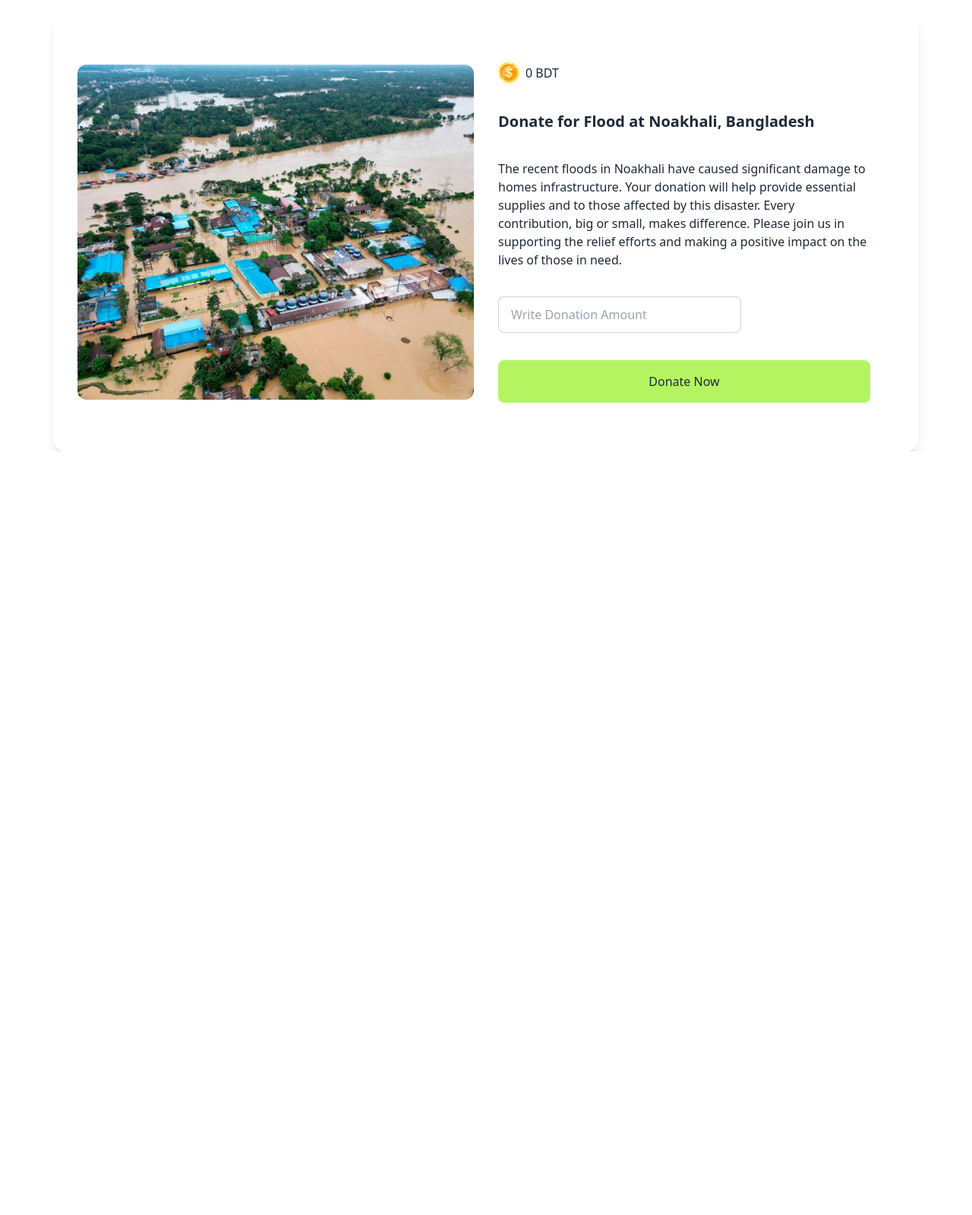
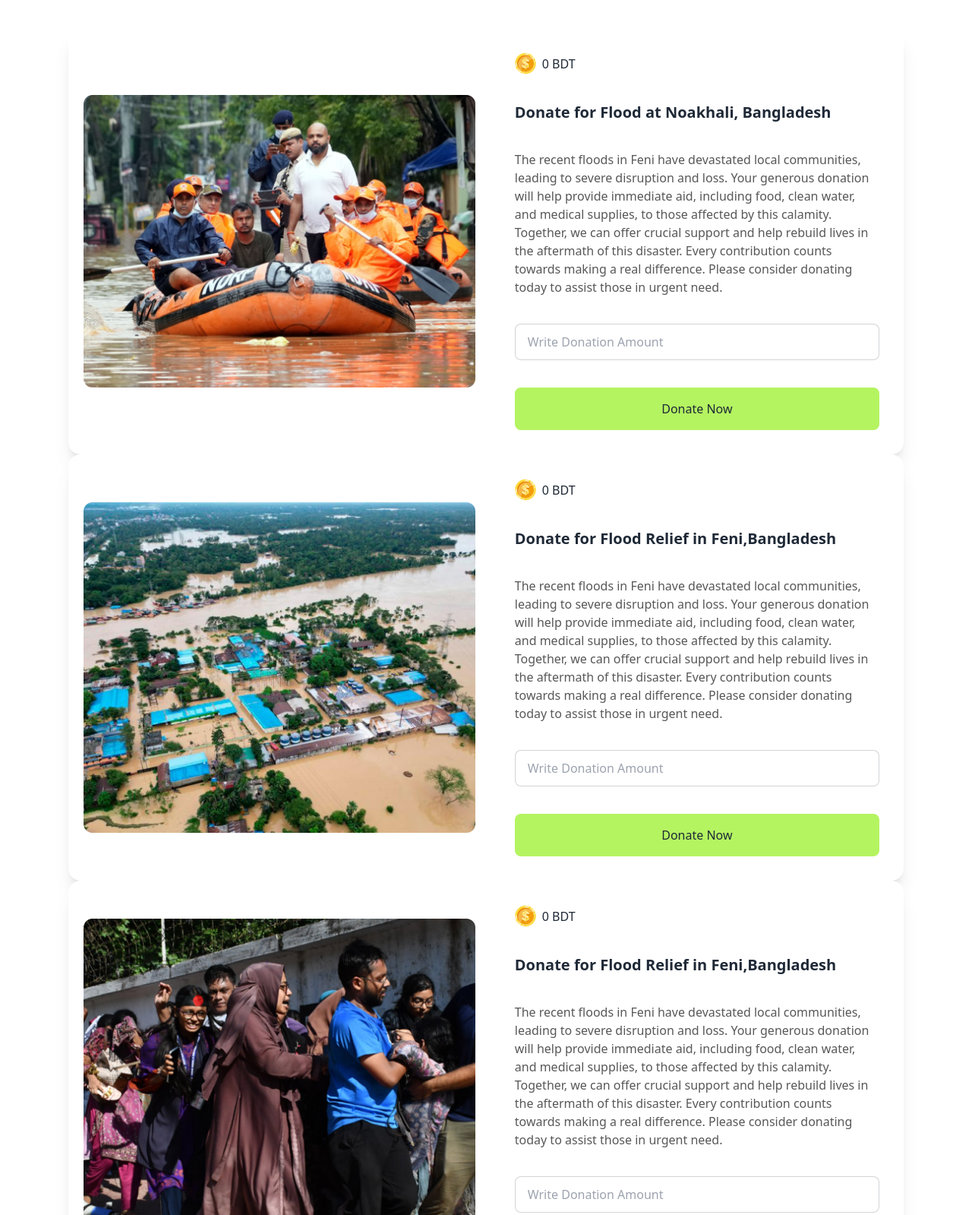
Before and after one commit to silpiAkter/donate-bangladesh, a plain HTML site: page index.html in a window 1280 px wide. Shown: the part 300-1899 px from the top of the page at 76% size. Before the commit the page ends 894 px from the top, so only its background shows below. Drawn offline with nearby package versions, Linux system fonts and the light colour scheme.

Commit message:
added card section

```diff
--- a/index.html
+++ b/index.html
@@ -19,7 +19,7 @@
                 </div>
                 <div class="navbar-center">
                     <img src="assets/logo.png" alt="" width="40" height="20">
-                  <a class="text-xl font-semibold ps-5">Donate Bangladesh</a>
+                  <a class="text-xl font-semibold ps-5 sm:hidden lg:block">Donate Bangladesh</a>
                 </div>
                 <div class="navbar-end">
                     <div class="stats bg-transparent">
@@ -40,21 +40,21 @@
         </div>
         <div class="divider"></div>
     </header>
-    <main class="max-w-[1140px] mx-auto">
+    <main class="max-w-[1140px] mx-auto mb-20 p-5">
         <!-- donate for flood start-->
-        <div class="card card-side bg-base-100 shadow-lg p-8">
-            <figure class="">
-              <img src="assets/feni.png" alt="">
+        <div class="card lg:card-side bg-base-100 shadow-xl">
+            <figure class="p-5">
+              <img class="w-full" src="assets/noakhali.png" alt="">
             </figure>
-            <div class="card-body w-2/4 space-y-7">
+            <div class="card-body lg:w-2/4 space-y-7">
                 <div class="stat-value flex justify-left gap-2 items-center text-base font-normal">
                     <img src="assets/coin.png" alt="" width="" height="">
                     0 BDT
                 </div>
               <h2 class="card-title">Donate for Flood at Noakhali, Bangladesh</h2>
-              <p> The recent floods in Noakhali have caused significant damage to homes  infrastructure. Your donation will help provide essential supplies and  to those affected by this disaster. Every contribution, big or small, makes  difference. Please join us in supporting the relief efforts and making a positive impact on the lives of those in need.</p>
-              <div>
-                <input type="text" placeholder="Write Donation Amount" class="input input-bordered w-full max-w-xs" />
+              <p class="font-light text-base text-[#111111] opacity-70">The recent floods in Feni have devastated local communities, leading to severe disruption and loss. Your generous donation will help provide immediate aid, including food, clean water, and medical supplies, to those affected by this calamity. Together, we can offer crucial support and help rebuild lives in the aftermath of this disaster. Every contribution counts towards making a real difference. Please consider donating today to assist those in urgent need.</p>
+              <div class="w-full input input-bordered rounded-lg flex justify-left text-left p-4">
+                <input type="text" placeholder="Write Donation Amount" />
               </div>
               <div class="w-full bg-[#B4F461] rounded-lg flex justify-center py-4">
                 <button class="">Donate Now</button>
@@ -62,6 +62,45 @@
             </div>
           </div>
           <!-- donate for flood end-->
+          <div class="card lg:card-side bg-base-100 shadow-xl">
+            <figure class="p-5">
+              <img class="w-full" src="assets/feni.png" alt="">
+            </figure>
+            <div class="card-body lg:w-2/4 space-y-7">
+                <div class="stat-value flex justify-left gap-2 items-center text-base font-normal">
+                    <img src="assets/coin.png" alt="" width="" height="">
+                    0 BDT
+                </div>
+              <h2 class="card-title">Donate for Flood Relief in Feni,Bangladesh</h2>
+              <p class="font-light text-base text-[#111111] opacity-70">The recent floods in Feni have devastated local communities, leading to severe disruption and loss. Your generous donation will help provide immediate aid, including food, clean water, and medical supplies, to those affected by this calamity. Together, we can offer crucial support and help rebuild lives in the aftermath of this disaster. Every contribution counts towards making a real difference. Please consider donating today to assist those in urgent need.</p>
+              <div class="w-full input input-bordered rounded-lg flex justify-left text-left p-4">
+                <input type="text" placeholder="Write Donation Amount" />
+              </div>
+              <div class="w-full bg-[#B4F461] rounded-lg flex justify-center py-4">
+                <button class="">Donate Now</button>
+              </div>
+            </div>
+          </div>
+          <!--  -->
+          <div class="card lg:card-side bg-base-100 shadow-xl">
+            <figure class="p-5">
+              <img class="w-full" src="assets/quota-protest.png" alt="">
+            </figure>
+            <div class="card-body lg:w-2/4 space-y-7">
+                <div class="stat-value flex justify-left gap-2 items-center text-base font-normal">
+                    <img src="assets/coin.png" alt="" width="" height="">
+                    0 BDT
+                </div>
+              <h2 class="card-title">Donate for Flood Relief in Feni,Bangladesh</h2>
+              <p class="font-light text-base text-[#111111] opacity-70">The recent floods in Feni have devastated local communities, leading to severe disruption and loss. Your generous donation will help provide immediate aid, including food, clean water, and medical supplies, to those affected by this calamity. Together, we can offer crucial support and help rebuild lives in the aftermath of this disaster. Every contribution counts towards making a real difference. Please consider donating today to assist those in urgent need.</p>
+              <div class="w-full input input-bordered rounded-lg flex justify-left text-left p-4">
+                <input type="text" placeholder="Write Donation Amount" />
+              </div>
+              <div class="w-full bg-[#B4F461] rounded-lg flex justify-center py-4">
+                <button class="">Donate Now</button>
+              </div>
+            </div>
+          </div>
 
     </main>
     <footer>
```
